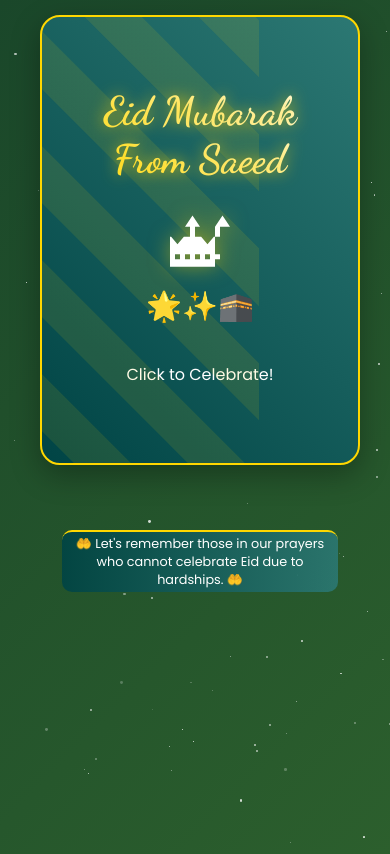
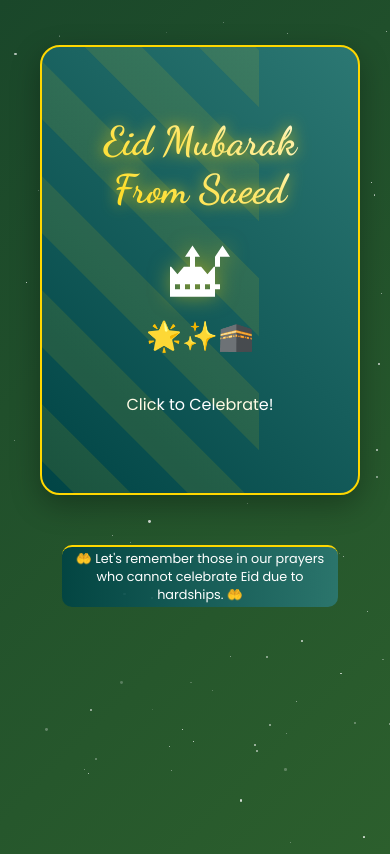
Before and after one commit to Saeed-Hussain/Eid-Mubarak, a plain HTML site: page index.html in a window 390 px wide. Drawn offline with Linux system fonts and the light colour scheme.

Commit message:
Update index.html

```diff
--- a/index.html
+++ b/index.html
@@ -168,7 +168,7 @@
 
         /* Announcement Bar */
         .announcement {
-            margin-top: 65px;
+            margin-top: 50px;
 
             background: linear-gradient(90deg, rgba(0,68,69,0.9), rgba(44,120,115,0.9));
             color: white;
@@ -254,7 +254,7 @@
             }
 
              .card-container {
-                margin-top: 10px;
+                margin-top: 40px;
             }
 
             .eid-card {
```
